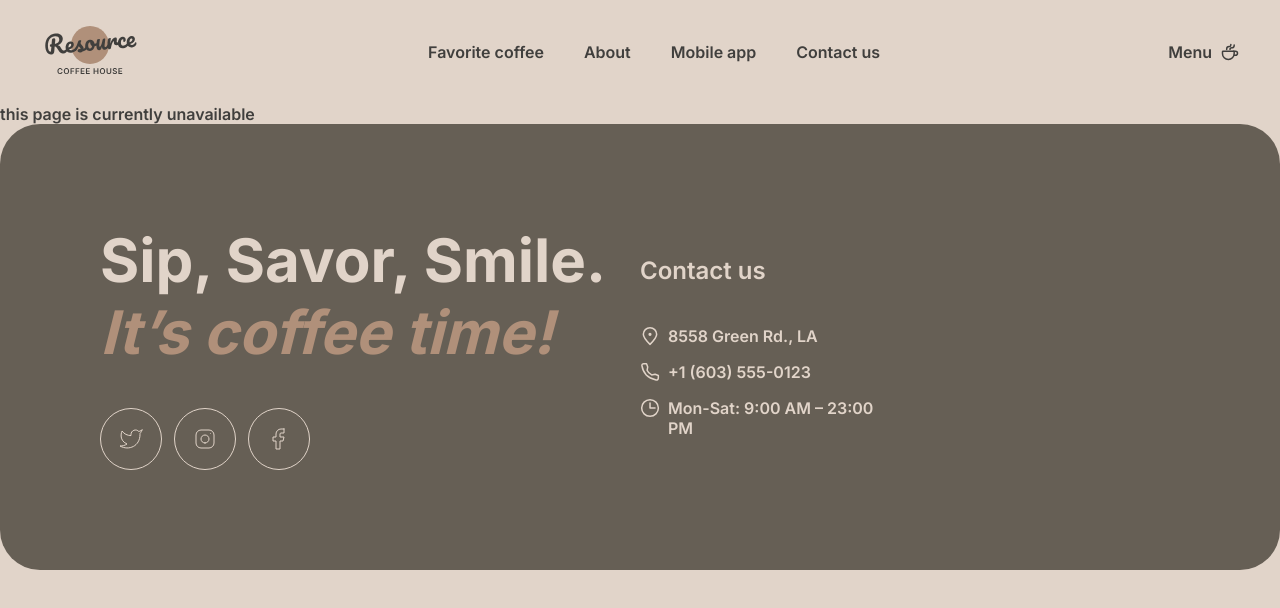
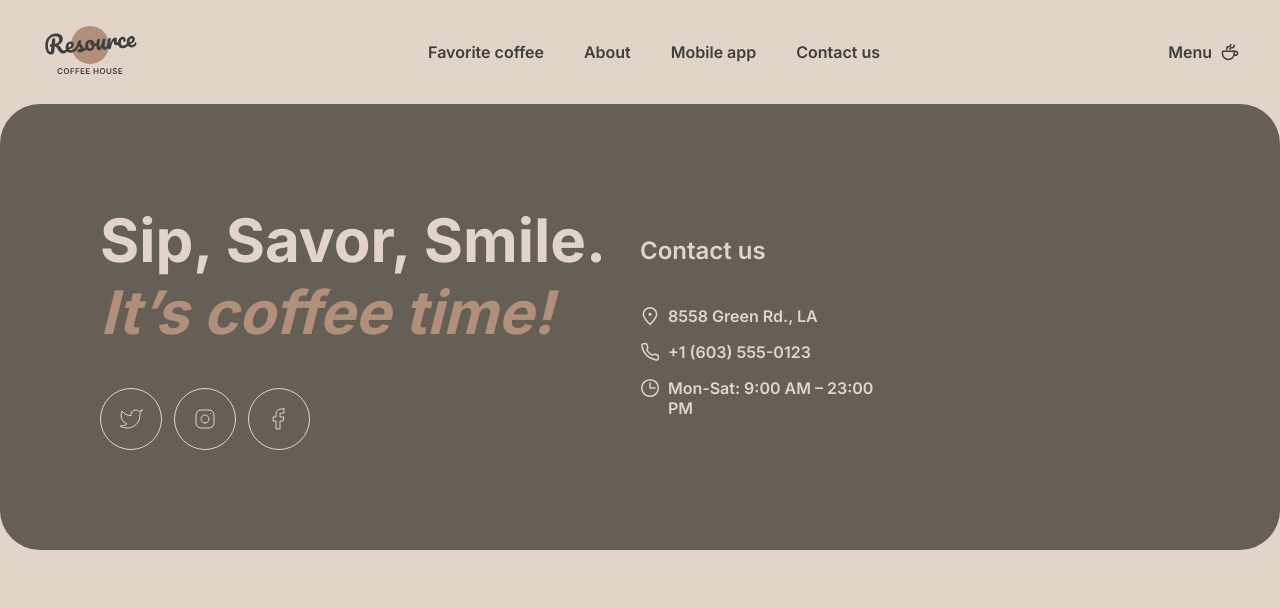
Before and after one commit to bloodyrainday/coffee-shop-react, a React (Create React App) app: page /coffee-shop-react/menu in a window 1280 px wide. Shown: the top 608 px of the page. Built offline with nearby package versions, Linux system fonts and the light colour scheme.

Commit message:
feat: change routes links

```diff
--- a/src/App.js
+++ b/src/App.js
@@ -12,8 +12,8 @@ class App extends React.Component {
       <div className='wpapper'>
         <Header />
         <Routes>
-          <Route path="/coffee-shop-react" element={<Home/>}/>
-          <Route path="/coffee-shop-react/menu" element={<Menu/>}/>
+          <Route path="/bloodyrainday.github.io/coffee-shop-react" element={<Home/>}/>
+          <Route path="/bloodyrainday.github.io/coffee-shop-react/menu" element={<Menu/>}/>
         </Routes>
         <Footer />
       </div>
```
